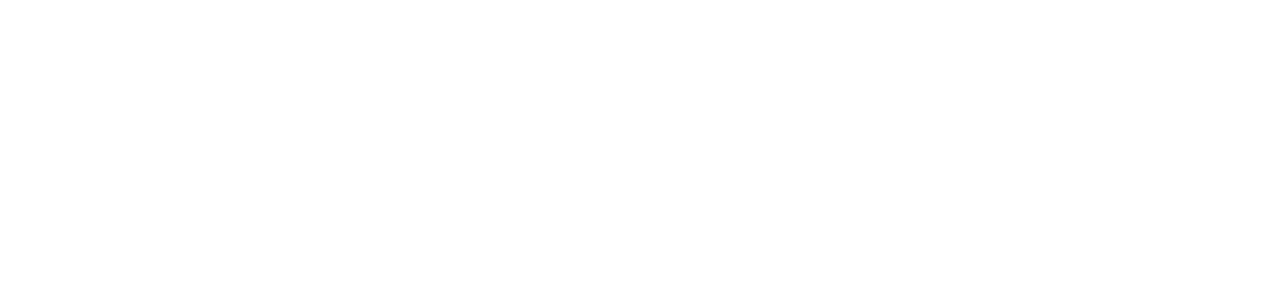
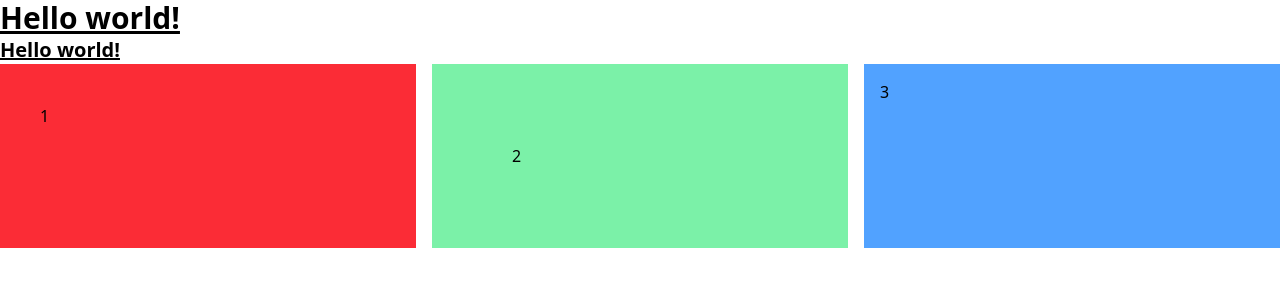
Before and after one commit to YuVelociraptor/nuxt-tailwind, a Nuxt app: page /test in a window 1280 px wide. Before the commit this address had no page. Shown: the top 300 px of the page. Built offline with nearby package versions, Linux system fonts and the light colour scheme.

Commit message:
Create test.vue

```diff
--- /dev/null
+++ b/pages/test.vue
@@ -0,0 +1,22 @@
+<script setup lang="ts">
+
+</script>
+
+<template>
+  <h1 class="text-3xl font-bold underline">
+    Hello world!
+  </h1>
+  <h2 class="text-xl font-bold underline">
+    Hello world!
+  </h2>
+
+  <div class="grid grid-cols-3 gap-4">
+    <div class="bg-red-500 p-10">1</div>
+    <div class="bg-green-300 p-20">2</div>
+    <div class="bg-blue-400 p-4">3</div>
+  </div>
+</template>
+
+<style scoped>
+
+</style>
```
